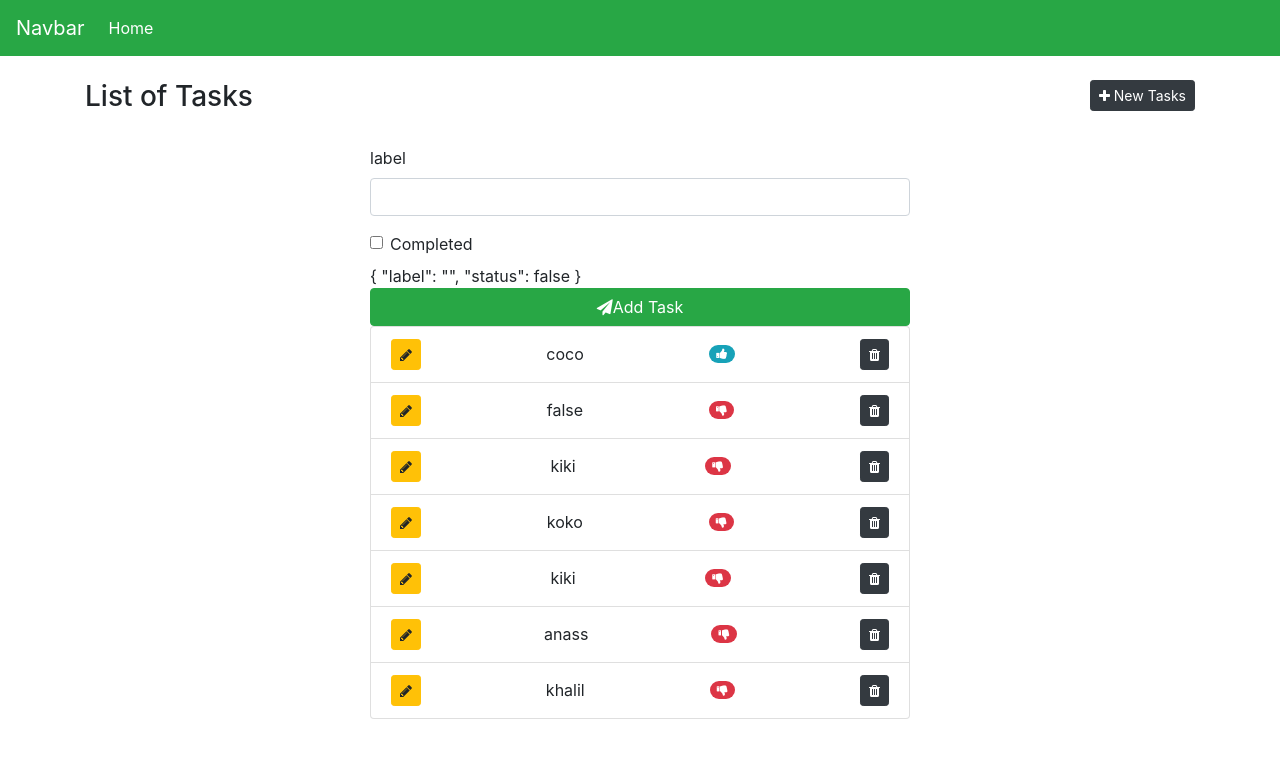
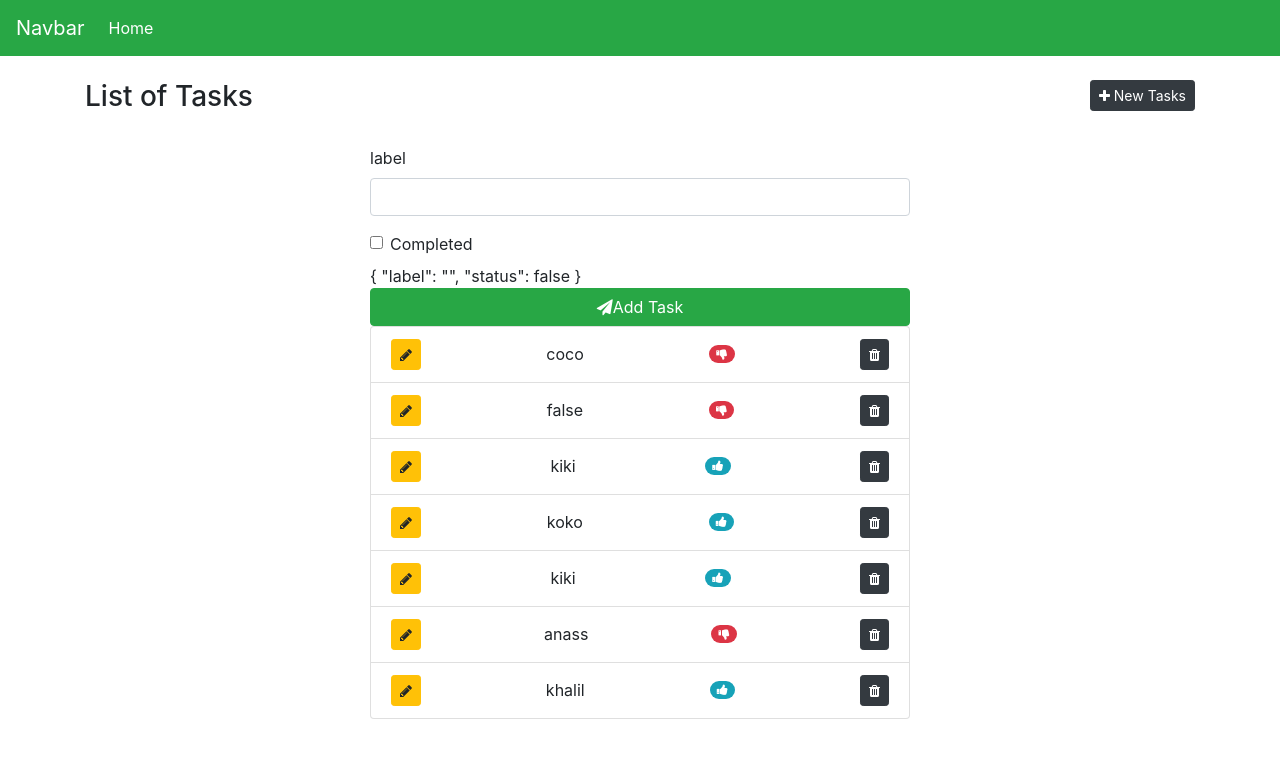
Before and after one commit to E-anass/angular-AppTasks, an Angular app: page / in a window 1280 px wide. Shown: the top 758 px of the page. Built offline with nearby package versions, Linux system fonts and the light colour scheme; data requests are answered from the project's data file.

Commit message:
fix thumbs bug

```diff
--- a/src/app/components/tasks/tasks.component.html
+++ b/src/app/components/tasks/tasks.component.html
@@ -42,12 +42,12 @@
 
                     {{ task.label }}
                     <span (click)="updateStatus(task)" [ngClass]="{
-                        'badge-info': task.completed,
-                        'badge-danger': !task.completed
+                        'badge-info': task.status,
+                        'badge-danger': !task.status
                     }" class="badge badge-secondary badge-pill">
                     <i class="fa" [ngClass]="{
-                        'fa-thumbs-down': !task.completed,
-                        'fa-thumbs-up': task.completed
+                        'fa-thumbs-up': task.status,
+                        'fa-thumbs-down': !task.status
                     }"></i>
                     </span>
 
```
